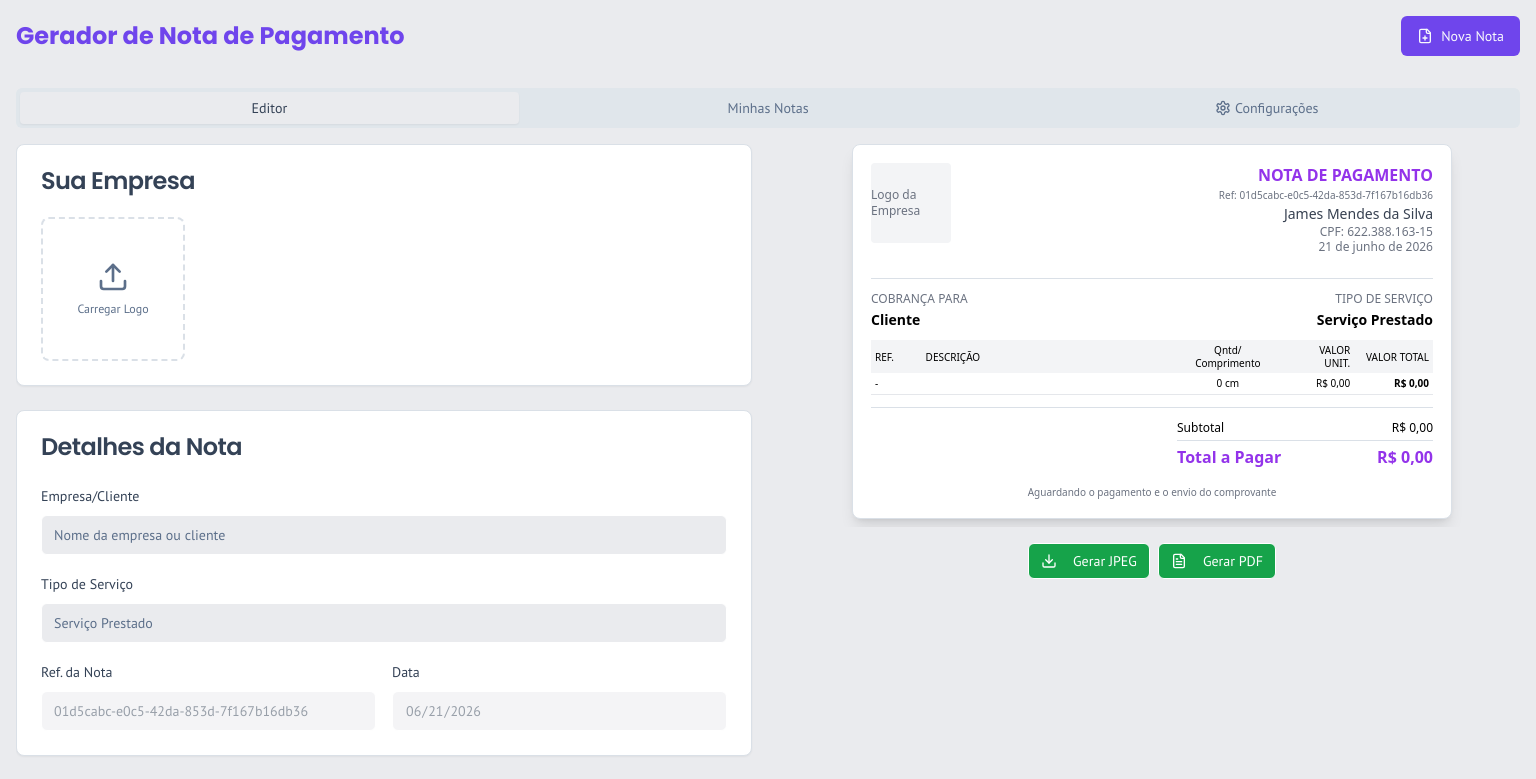
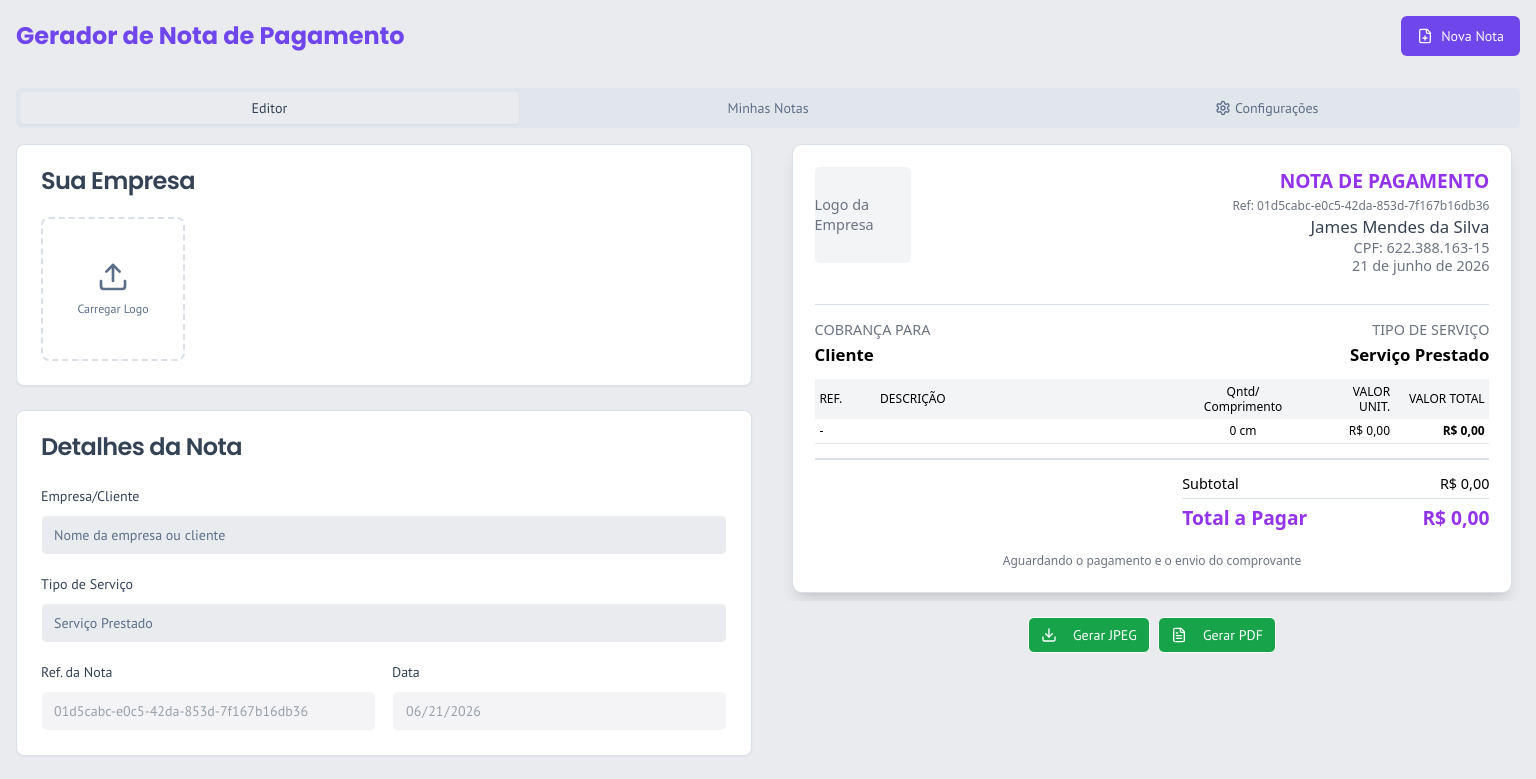
Before and after one commit to AlanRMA/studio-rj, a Next.js app in the folder frontend/: page / in a window 1536 px wide. Shown: the top 779 px of the page. Built offline with nearby package versions, Linux system fonts and the light colour scheme.

Commit message:
Enlarge receipt preview on wide screens

```diff
--- a/frontend/src/app/globals.css
+++ b/frontend/src/app/globals.css
@@ -63,6 +63,12 @@
 
 .invoice-preview {
   box-sizing: border-box;
+}
+
+@media screen and (min-width: 1536px) {
+  .invoice-preview-screen .invoice-preview {
+    zoom: 1.2;
+  }
 }
 
 .invoice-export-clone {
--- a/frontend/src/app/page.tsx
+++ b/frontend/src/app/page.tsx
@@ -358,7 +358,7 @@ const Page: FC = () => {
                 />
               </div>
               <div id="invoice-preview-container" className="w-full min-w-0 flex flex-col items-center">
-                <div className="w-full flex justify-center overflow-x-auto pb-2">
+                <div className="invoice-preview-screen w-full flex justify-center overflow-x-auto pb-2">
                   <InvoicePreview ref={previewRef} invoice={currentInvoice} logo={logo} />
                 </div>
                 <div className="flex flex-wrap justify-center gap-2 mt-4 no-print w-full">
```
